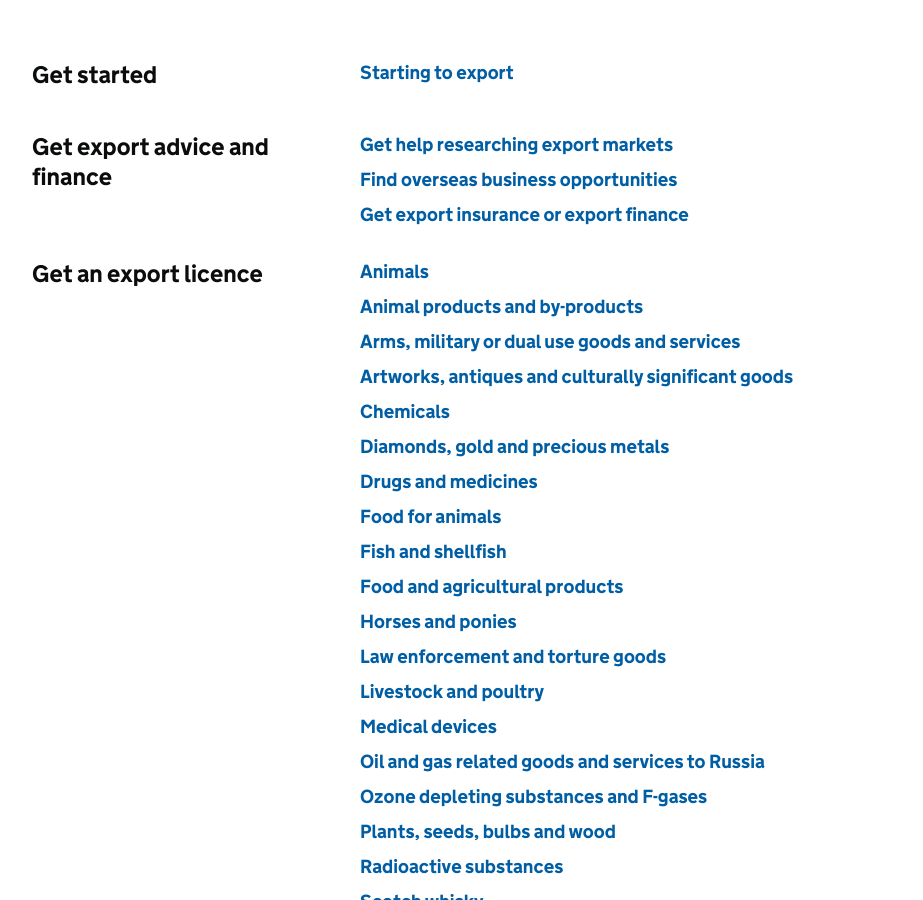
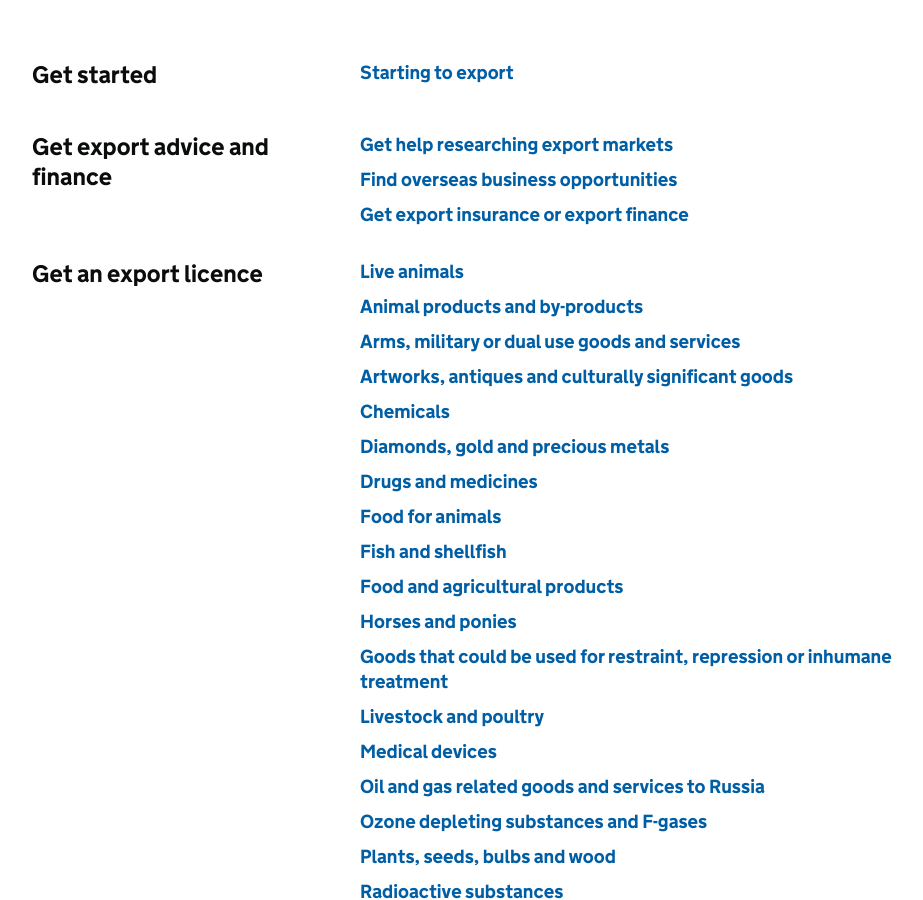
Before and after one commit to alphagov/govuk-import-export-prototype, a Jekyll site: the page built from topic/business-and-self-employed/exporting-and-doing-business-abroad.html, in a window 1280 px wide and 900 px high, scrolled down 464 px. Shown: the whole window, without its empty margins (158-1081 px from the left). Built offline with Jekyll 4.4.1, drawn with Linux system fonts in a browser that asks for light colours.

Commit message:
Update exporting-and-doing-business-abroad.html

```diff
--- a/topic/business-and-self-employed/exporting-and-doing-business-abroad.html
+++ b/topic/business-and-self-employed/exporting-and-doing-business-abroad.html
@@ -25,7 +25,7 @@ index_lists:
 
  - title: Get an export licence
    links:
-     - name: Animals
+     - name: Live animals
        url: '/guidance/get-a-licence-to-export-circus-endangered-research-animals.html'
      - name: Animal products and by-products
        url: '/guidance/get-a-licence-to-export-furs-skins-and-other-animal-products.html'
@@ -47,7 +47,7 @@ index_lists:
        url: '/guidance/get-a-licence-to-export-food-and-agricultural-products.html'
      - name: Horses and ponies
        url: '/guidance/get-a-licence-to-export-horses-ponies.html'
-     - name: Law enforcement and torture goods
+     - name: Goods that could be used for restraint, repression or inhumane treatment
        url: '/guidance/get-a-licence-to-export-law-enforcement-and-torture-goods.html'
      - name: Livestock and poultry
        url: '/guidance/get-a-licence-to-export-livestock-poultry.html'
```
